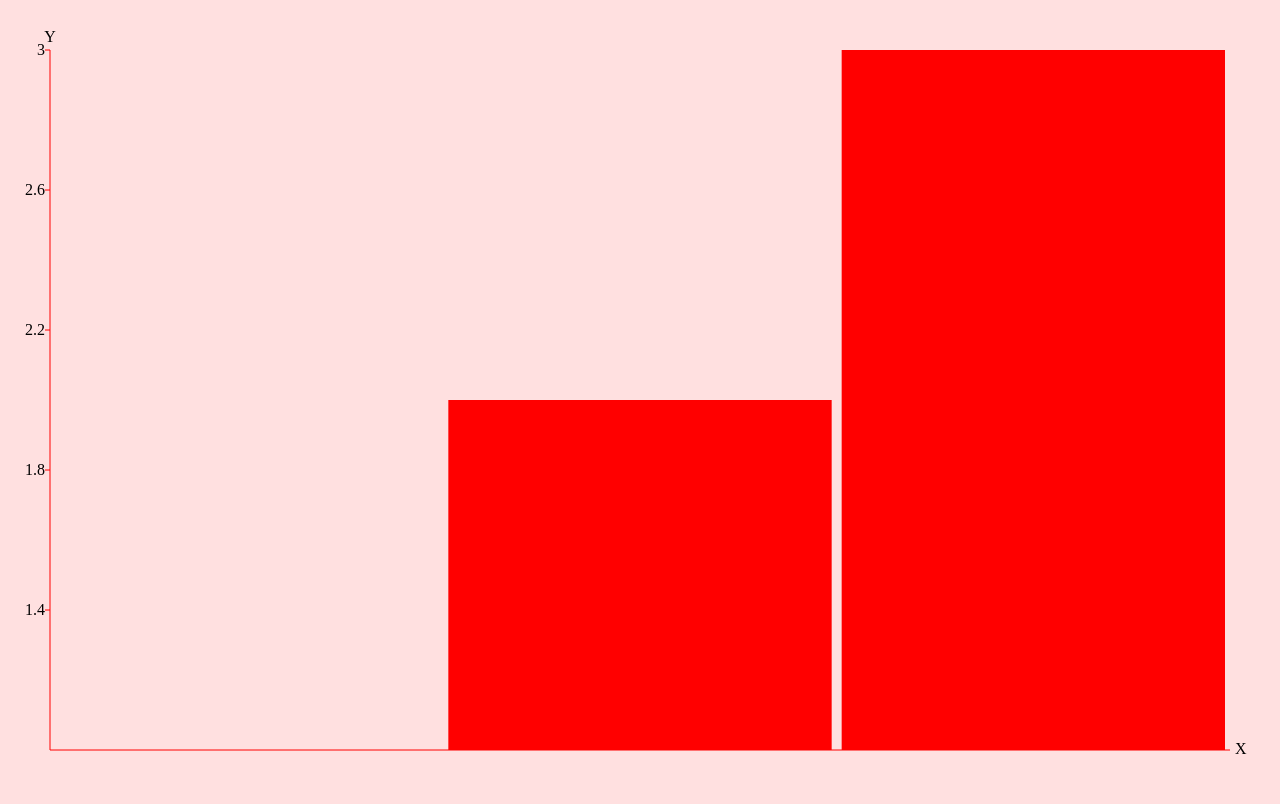
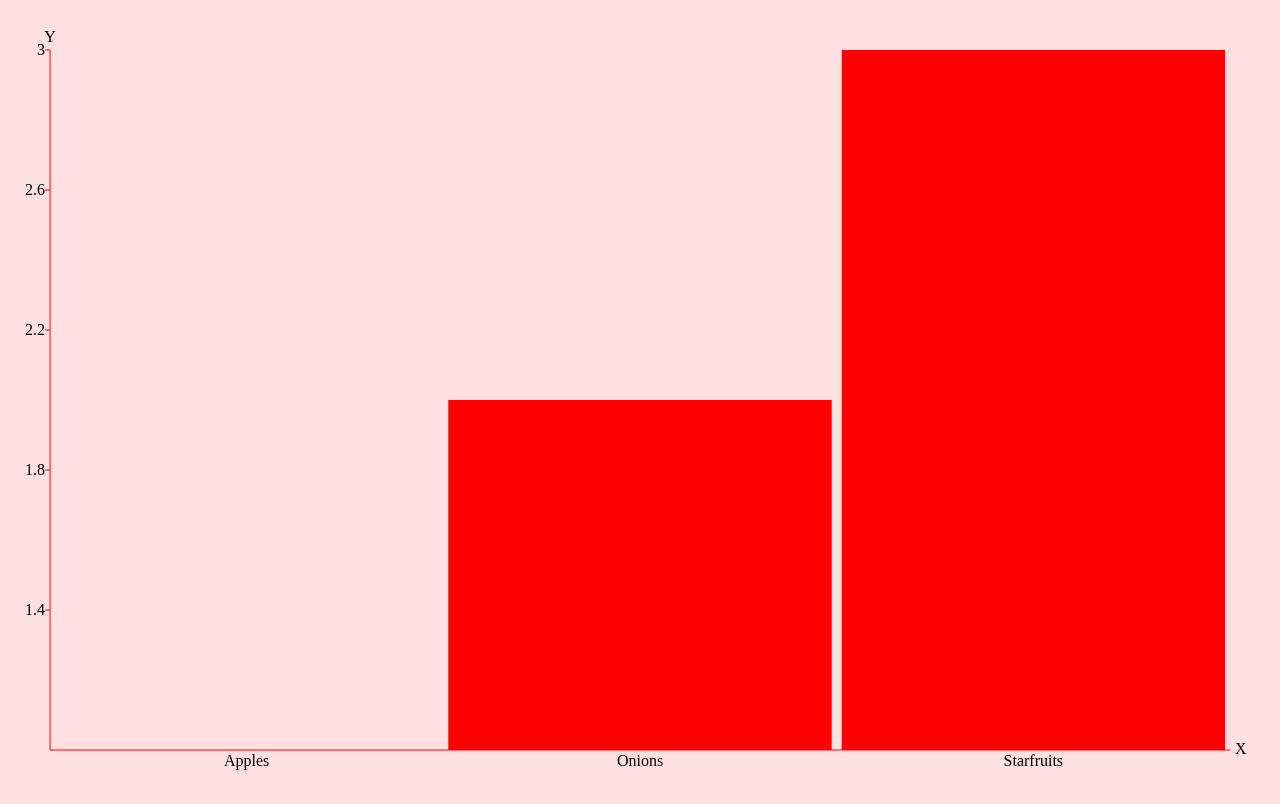
Before and after one commit to zhoaa/jitto-bar-chart, a React (Create React App) app: page / in a window 1280 px wide. Built offline with nearby package versions, Linux system fonts and the light colour scheme.

Commit message:
Update App.tsx to change style of bar chart
makes it look a little nicer and showcases the bottom axis

```diff
--- a/src/App.tsx
+++ b/src/App.tsx
@@ -2,7 +2,7 @@ import "./App.css";
 import Chart from "./Chart"
 
 function App() {
-  return <Chart intArray={[1, 2, 3]} axisColour="red" />;
+  return <Chart intArray={[1, 2, 3]} stringArray={["Apples", "Onions", "Starfruits"]} axisColour="red" barColour="red" />;
 }
 
 export default App;
```
